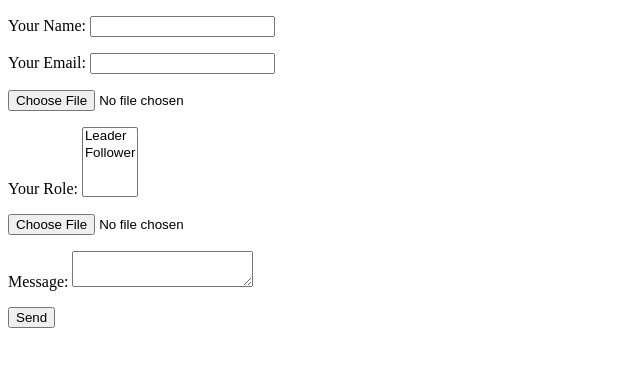
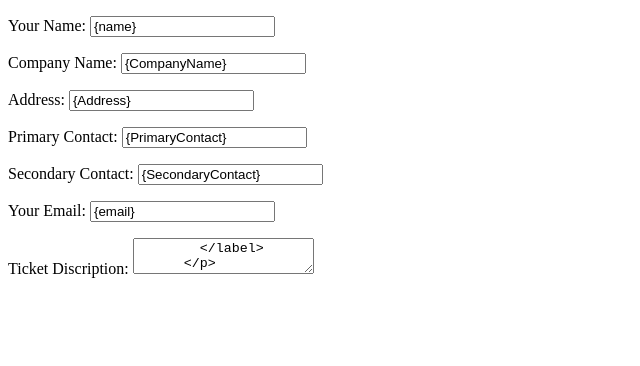
Before and after one commit to anhouchaimi/reactform, a plain HTML site: page index.html in a window 1280 px wide. Shown: the whole page, without its empty margins (0-640 px from the left). Drawn offline with nearby package versions, Linux system fonts and the light colour scheme.

Commit message:
second form

```diff
--- a/index.html
+++ b/index.html
@@ -11,25 +11,42 @@
   <body>
     <form name="contact" method="POST" data-netlify="true">
       <p>
-        <label>Your Name: <input type="text" name="name" /></label>
+        <label>
+          Your Name: <input type="text" name="name" value={name} onChange={this.handleChange} required/>
+        </label>
       </p>
       <p>
-        <label>Your Email: <input type="email" name="email" /></label>
+        <label>
+          Company Name: <input type="text" name="CompanyName" value={CompanyName} onChange={this.handleChange} />
+        </label>
       </p>
       <p>
-        <p>
-          <input type="file" name="myFile"/>
-        </p>
-        <label>Your Role: <select name="role[]" multiple>
-          <option value="leader">Leader</option>
-          <option value="follower">Follower</option>
-        </select></label>
+        <label>
+          Address: <input type="text" name="Address" value={Address} onChange={this.handleChange} />
+        </label>
       </p>
       <p>
-        <input type="file" name="myFile"/>
+        <label>
+          Primary Contact: <input type="text" name="PrimaryContact" value={PrimaryContact} onChange={this.handleChange} />
+        </label>
       </p>
       <p>
-        <label>Message: <textarea name="message"></textarea></label>
+        <label>
+          Secondary Contact: <input type="text" name="SecondaryContact" value={SecondaryContact} onChange={this.handleChange} />
+        </label>
+      </p>
+      <p>
+        <label>
+          Your Email: <input type="email" name="email" value={email} onChange={this.handleChange} />
+        </label>
+      </p>
+      <p>
+        <label>
+          Ticket Discription: <textarea name="message" value={message} onChange={this.handleChange} />
+        </label>
+      </p>
+      <p>
+        <input  type="file" name="myFile"  placeholder="Upload File" />
       </p>
       <p>
         <button type="submit">Send</button>
```
